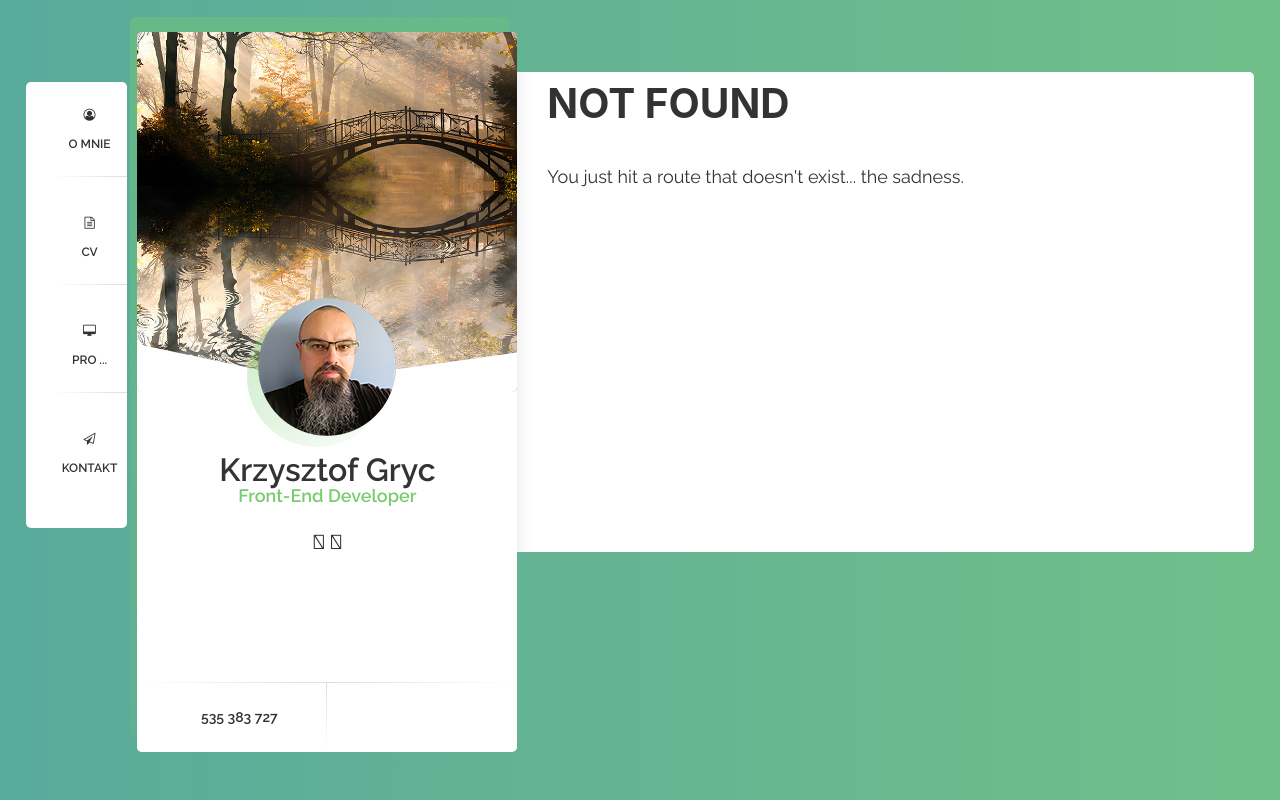
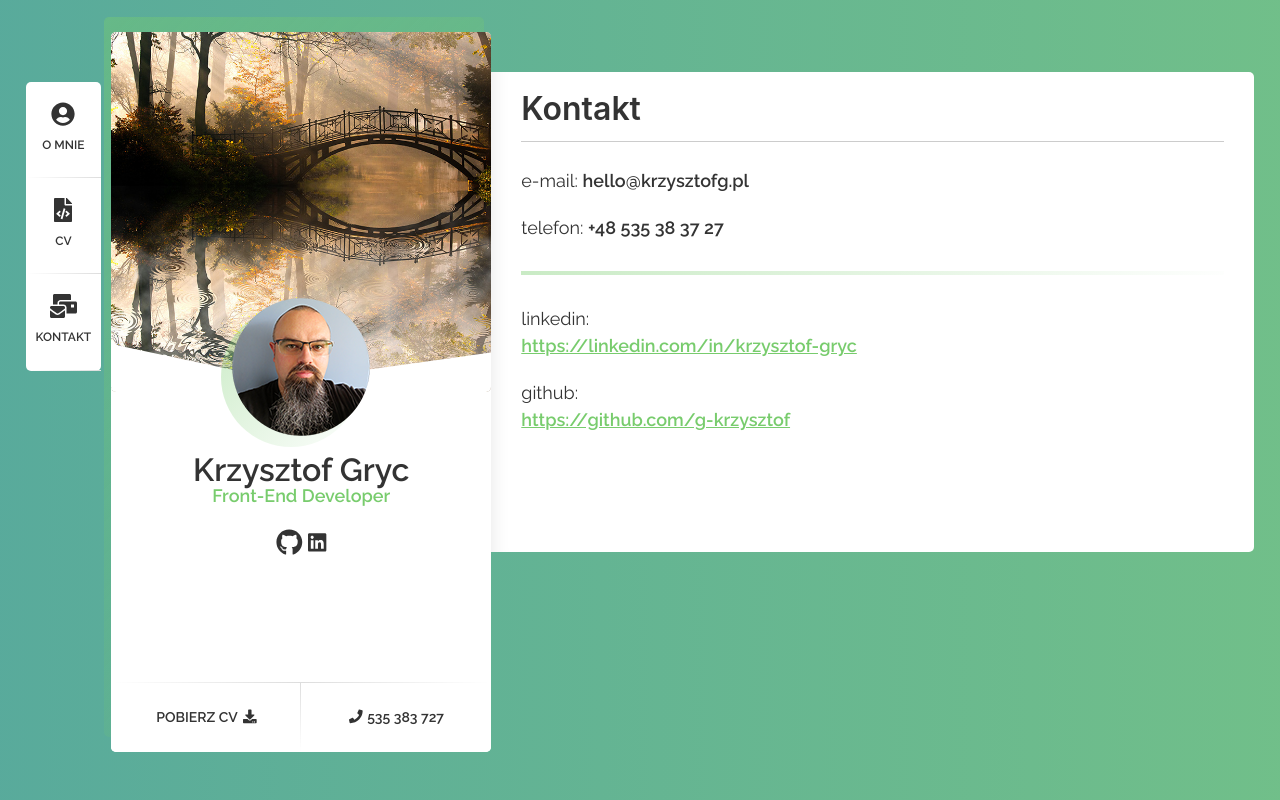
Before and after one commit to g-krzysztof/gatsby-contact-page, a Gatsby site: page /contact in a window 1280 px wide. Before the commit this address had no page. Built offline with nearby package versions, Linux system fonts and the light colour scheme; Gatsby itself is replaced by a stand-in of ours.

Commit message:
fix navigation, icons, add pages and data

```diff
--- a/src/components/Header.js
+++ b/src/components/Header.js
@@ -1,30 +1,32 @@
 import React from 'react';
-// import '../css/Header.css';
-// import { NavLink } from 'react-router-dom';
+import { FontAwesomeIcon } from '@fortawesome/react-fontawesome'
+import { faUserCircle, faFileCode, faMailBulk } from '@fortawesome/free-solid-svg-icons'
+import { Link } from "gatsby"
 
 function Header() {
     return (
         <div className="Header">
             <ul className="Header__nav">
                 <li className="Header__item" key="01">
-                    {/*<NavLink to="/" exact={true}>*/}
-                        <span className="Header__link"><i className="fa fa-user-circle-o Header__icon" aria-hidden="true"></i><br />o mnie</span>
-                    {/*</NavLink>*/}
+                  <Link to="/">
+                        <span className="Header__link">
+                          <FontAwesomeIcon icon={faUserCircle} size="2x"/>
+                          <br />o mnie</span>
+                  </Link>
                 </li>
                 <li className="Header__item" key="02">
-                    {/*<NavLink to="/resume">*/}
-                        <span className="Header__link"><i className="fa fa-file-text-o Header__icon" aria-hidden="true"></i><br />CV</span>
-                    {/*</NavLink>*/}
-                </li>
-                <li className="Header__item" key="03">
-                    {/*<NavLink to="/works">*/}
-                        <span className="Header__link"><i className="fa fa-desktop Header__icon" aria-hidden="true"></i><br />pro ...</span>
-                    {/*</NavLink>*/}
+                  <Link to="/resume">
+                        <span className="Header__link">
+                          <FontAwesomeIcon icon={faFileCode} size="2x"/>
+                          <br />CV</span>
+                  </Link>
                 </li>
                 <li className="Header__item" key="04">
-                    {/*<NavLink to="/contact">*/}
-                        <span className="Header__link"><i className="fa fa-paper-plane-o Header__icon" aria-hidden="true"></i><br />kontakt</span>
-                    {/*</NavLink>*/}
+                  <Link to="/contact">
+                        <span className="Header__link">
+                          <FontAwesomeIcon icon={faMailBulk} size="2x"/>
+                          <br />kontakt</span>
+                  </Link>
                 </li>
             </ul>
         </div>
--- a/src/components/ProfileCard.js
+++ b/src/components/ProfileCard.js
@@ -1,8 +1,9 @@
 import React from 'react';
 import MyFoto from "./myFoto"
-// import '../css/ProfileCard.css';
-// import selffoto from '../utils/my-photo-kadr.jpg';
-// import pdf from '../utils/krzysztofgryc.pdf';
+import { FontAwesomeIcon } from '@fortawesome/react-fontawesome'
+import { faGithub, faLinkedin } from '@fortawesome/free-brands-svg-icons'
+import { faDownload, faPhone } from '@fortawesome/free-solid-svg-icons'
+import pdf from '../utils/krzysztofgryc.pdf';
 
 function ProfileCard() {
     return (
@@ -11,23 +12,31 @@
                 <div className="ProfileCard__image"></div>
                 <div className="ProfileCard__self-wrapper">
                     <a href="https://krzysztofg.pl">
-                        {/*<img className="ProfileCard__self-image" src={selffoto} alt="Krzysztof Gryc" />*/}
                         <MyFoto />
                     </a>
                 </div>
                 <div className="ProfileCard__title">Krzysztof Gryc</div>
                 <div className="ProfileCard__subtitle">Front-End Developer</div>
                 <div className="ProfileCard__social">
-                    {/* <a href="https://dribbble.com/"> <span className="fab fa-dribbble"></span> </a> */}
-                    {/* <a href="https://twitter.com/"> <span className="fab fa-twitter"></span> </a> */}
-                    <a href="https://github.com/g-krzysztof" target="_blank" rel="noopener noreferrer"> <span className="fab fa-github"></span> </a>
-                    <a href="https://linkedin.com/in/krzysztof-gryc" target="_blank" rel="noopener noreferrer"> <span className="fab fa-linkedin"></span> </a>
-                    {/* <a href="https://www.spotify.com/"> <span className="fab fa-spotify"></span> </a> */}
-                    {/* <a href="https://stackoverflow.com/"> <span className="fab fa-stack-overflow"></span> </a> */}
+                    <a href="https://github.com/g-krzysztof" target="_blank" rel="noopener noreferrer">
+                        <FontAwesomeIcon icon={faGithub} size="lg"/>
+                    </a>
+                    <a href="https://linkedin.com/in/krzysztof-gryc" target="_blank" rel="noopener noreferrer">
+                        <FontAwesomeIcon icon={faLinkedin} size="lg" style={{paddingLeft: '5px'}}/>
+                    </a>
                 </div>
                 <div className="ProfileCard__bottom">
-                    {/*<button className="ProfileCard__bottom-btn"><a href={pdf} target="_blank" rel="noopener noreferrer">pobierz cv <i className="fas fa-download"></i></a></button>*/}
-                    <button className="ProfileCard__bottom-btn"><a href="tel:+4853-538-3727"><i className="fas fa-phone"></i> 535 383 727</a></button>
+                    <button className="ProfileCard__bottom-btn">
+                        <a href={pdf} target="_blank" rel="noopener noreferrer">
+                            pobierz cv
+                            <FontAwesomeIcon icon={faDownload} size="lg" style={{paddingLeft: '5px'}}/>
+                        </a>
+                    </button>
+                    <button className="ProfileCard__bottom-btn">
+                        <a href="tel:+4853-538-3727">
+                            <FontAwesomeIcon icon={faPhone} size="lg" style={{paddingRight: '5px'}}/>
+                            535 383 727</a>
+                    </button>
                 </div>
             </div>
         </div>
--- /dev/null
+++ b/src/pages/contact.js
@@ -0,0 +1,27 @@
+import React from "react"
+import { Link } from "gatsby"
+
+import Layout from "../components/layout"
+import Image from "../components/image"
+import SEO from "../components/seo"
+
+const ContactPage = () => (
+  <Layout>
+    <SEO title="Home" />
+    <div className="Content__about">
+      <h2>Kontakt</h2>
+      <p>e-mail: <span className="Content__strong-span">hello@krzysztofg.pl</span></p>
+      <p>telefon: <span className="Content__strong-span">+48 535 38 37 27</span></p>
+      <p></p>
+      <div className="Content__border-gradient"></div>
+      <p></p>
+      <p>linkedin:<br /> <a href="https://linkedin.com/in/krzysztof-gryc" target="_blank" rel="noopener noreferrer">
+        <span className="Content__strong-span">https://linkedin.com/in/krzysztof-gryc</span></a></p>
+      <p>github:<br /> <a href="https://github.com/g-krzysztof" target="_blank" rel="noopener noreferrer">
+        <span className="Content__strong-span">https://github.com/g-krzysztof</span></a></p>
+
+    </div>
+  </Layout>
+)
+
+export default ContactPage
--- a/src/scss/_Content.scss
+++ b/src/scss/_Content.scss
@@ -56,6 +56,7 @@
         line-height: 1.5;
         padding: 10px 0;
         font-weight: 400;
+        margin: 0;
     }
     &__project {
         border-radius: 4px;
--- a/src/scss/_Header.scss
+++ b/src/scss/_Header.scss
@@ -11,6 +11,7 @@
     &__nav {
         position: relative;
         list-style: none;
+        margin: 0;
         @media #{$mw7}{
             padding: 0 5vw;
             width: 70vw;
@@ -31,6 +32,7 @@
         text-align: center;
         text-transform: uppercase;
         font-weight: 600;
+        margin: 0;
         a {
             text-decoration: none;
         }
```
Also changed, not shown: package.json (+6 -2 lines), 1 other file.
